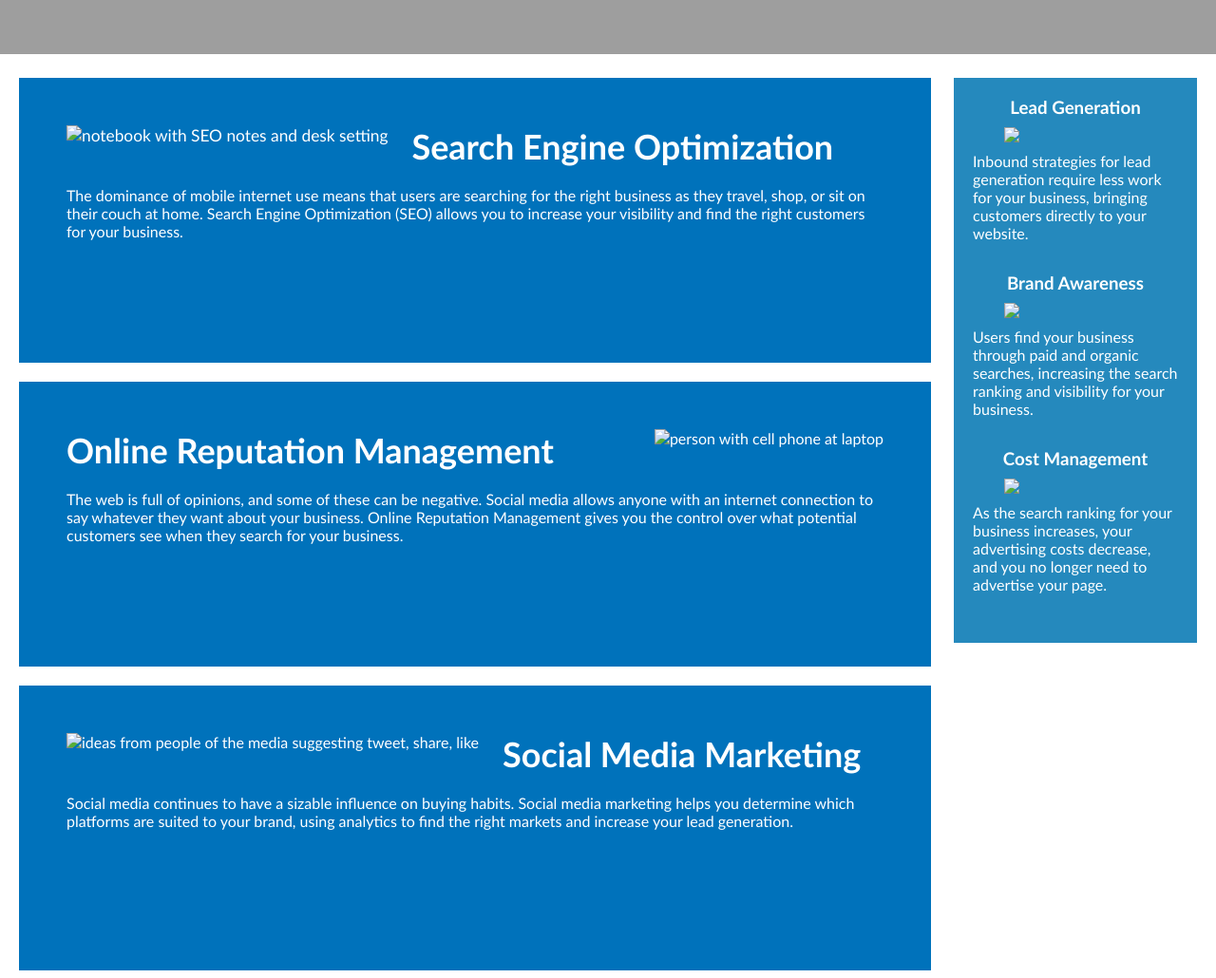
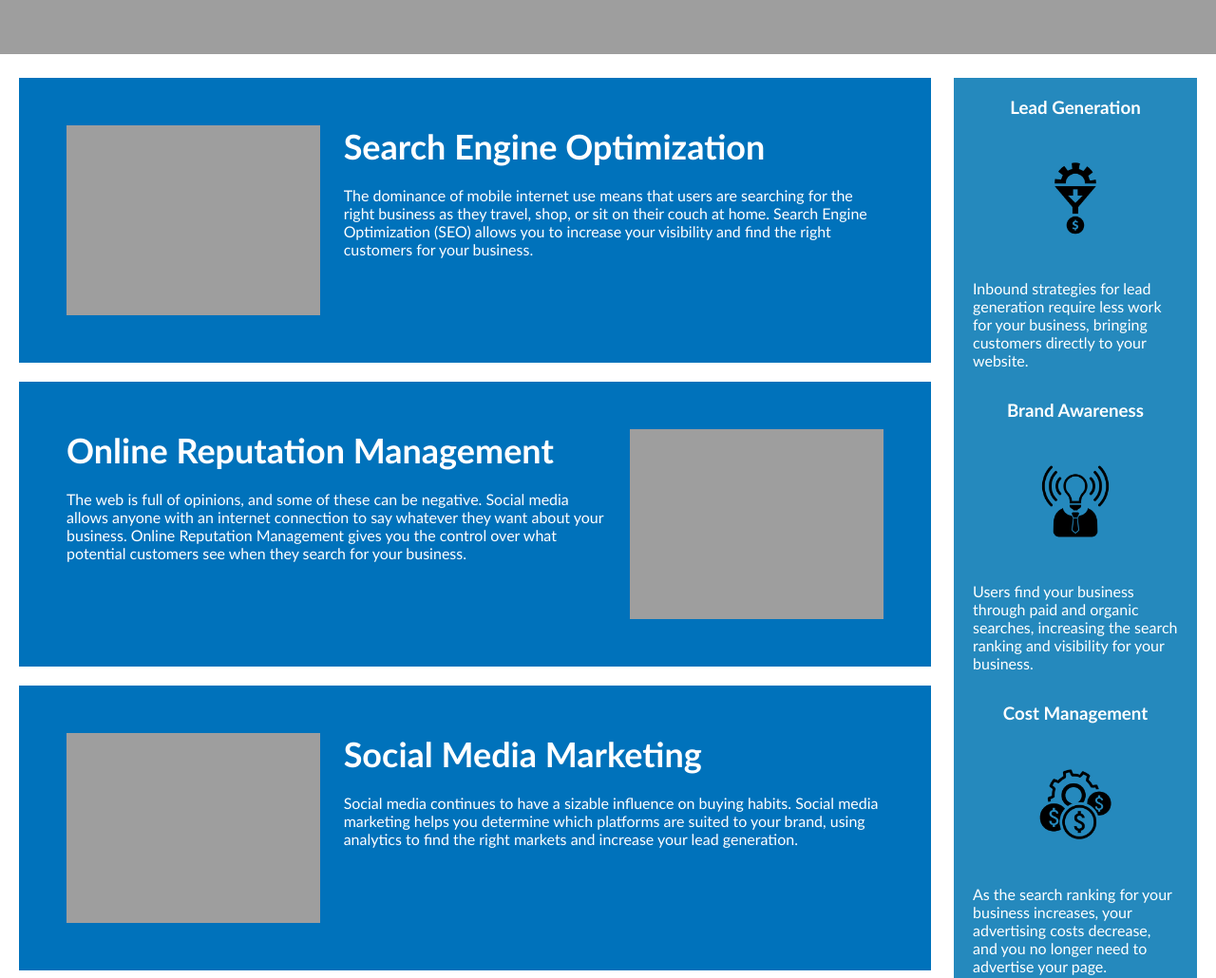
Before and after one commit to lexcraw4d/SEO_Website, a plain HTML site: page index.html in a window 1280 px wide. Shown: the part 840-1870 px from the top of the page at 95% size. Drawn offline with Linux system fonts and the light colour scheme; the site is published under a folder, as on GitHub Pages, so addresses that start at the root find nothing.

Commit message:
updated picture relative paths

```diff
--- a/index.html
+++ b/index.html
@@ -25,21 +25,21 @@
     <div class="aboutUs"></div>
     <section class="content">
         <article class="search-engine-optimization" id="search-engine-optimization">
-            <img src="/assets/images/search-engine-optimization.jpg" alt="notebook with SEO notes and desk setting" class="float-left" />
+            <img src="Assets\images\search-engine-optimization.jpg" alt="notebook with SEO notes and desk setting" class="float-left" />
             <h2>Search Engine Optimization</h2>
             <p>
                 The dominance of mobile internet use means that users are searching for the right business as they travel, shop, or sit on their couch at home. Search Engine Optimization (SEO) allows you to increase your visibility and find the right customers for your business.
             </p>
         </article>
         <article class="online-reputation-management" id="online-reputation-management">
-            <img src="/assets/images/online-reputation-management.jpg" alt="person with cell phone at laptop" class="float-right" />
+            <img src="assets/images/online-reputation-management.jpg" alt="person with cell phone at laptop" class="float-right" />
             <h2>Online Reputation Management</h2>
             <p>
                 The web is full of opinions, and some of these can be negative. Social media allows anyone with an internet connection to say whatever they want about your business. Online Reputation Management gives you the control over what potential customers see when they search for your business.
             </p>
         </article>
         <article class="social-media-marketing" id="social-media-marketing">
-            <img src="/assets/images/social-media-marketing.jpg" alt="ideas from people of the media suggesting tweet, share, like" class="float-left" />
+            <img src="assets/images/social-media-marketing.jpg" alt="ideas from people of the media suggesting tweet, share, like" class="float-left" />
             <h2>Social Media Marketing</h2>
             <p>
                 Social media continues to have a sizable influence on buying habits. Social media marketing helps you determine which platforms are suited to your brand, using analytics to find the right markets and increase your lead generation.
@@ -49,21 +49,21 @@
     <aside class="benefits">
         <div class="benefit-lead">
             <h3>Lead Generation</h3>
-            <img src="/assets/images/lead-generation.png" />
+            <img src="assets/images/lead-generation.png" />
             <p>
                 Inbound strategies for lead generation require less work for your business, bringing customers directly to your website.
             </p>
         </div>
         <div class="benefit-brand">
             <h3>Brand Awareness</h3>
-            <img src="/assets/images/brand-awareness.png" />
+            <img src="assets/images/brand-awareness.png" />
             <p>
                 Users find your business through paid and organic searches, increasing the search ranking and visibility for your business.
             </p>
         </div>
         <div class="benefit-cost">
             <h3>Cost Management</h3>
-            <img src="/assets/images/cost-management.png"></img>
+            <img src="assets/images/cost-management.png"></img>
             <p>
                 As the search ranking for your business increases, your advertising costs decrease, and you no longer need to advertise your page.
             </p>
```
